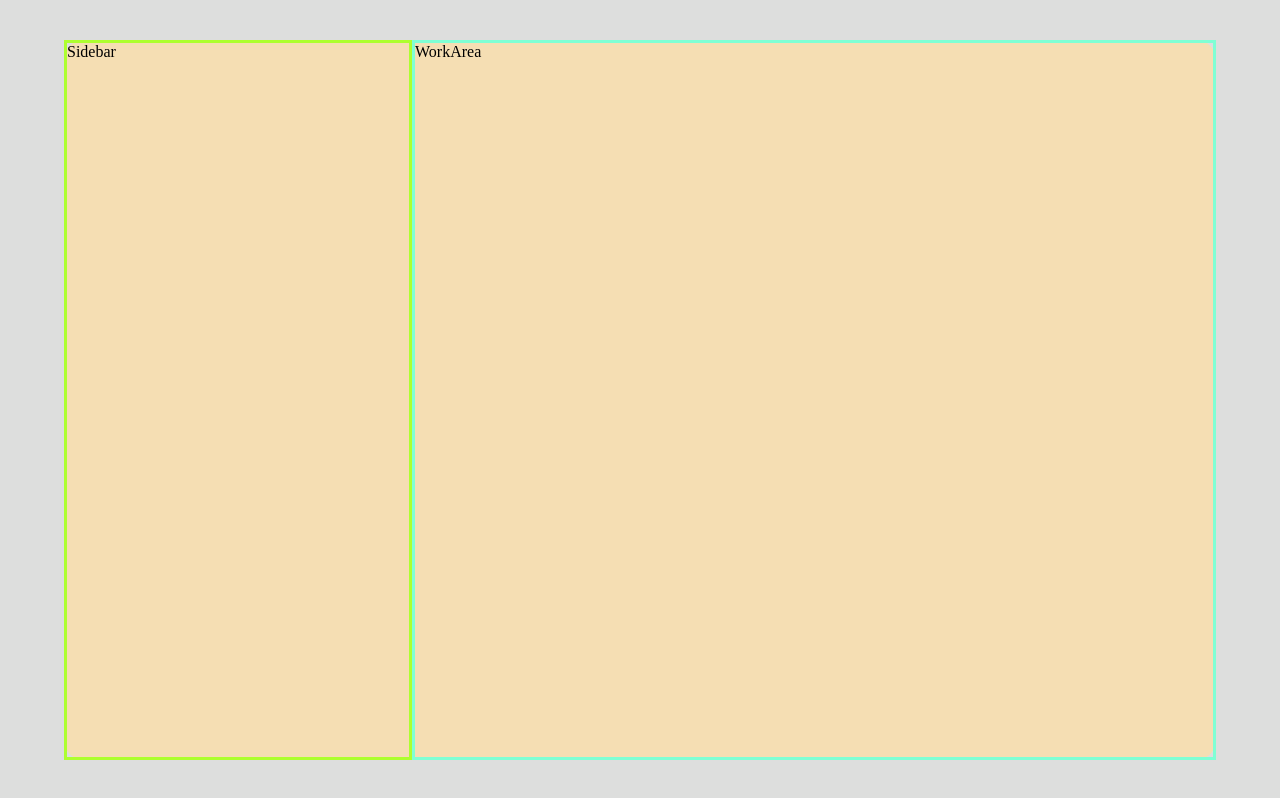
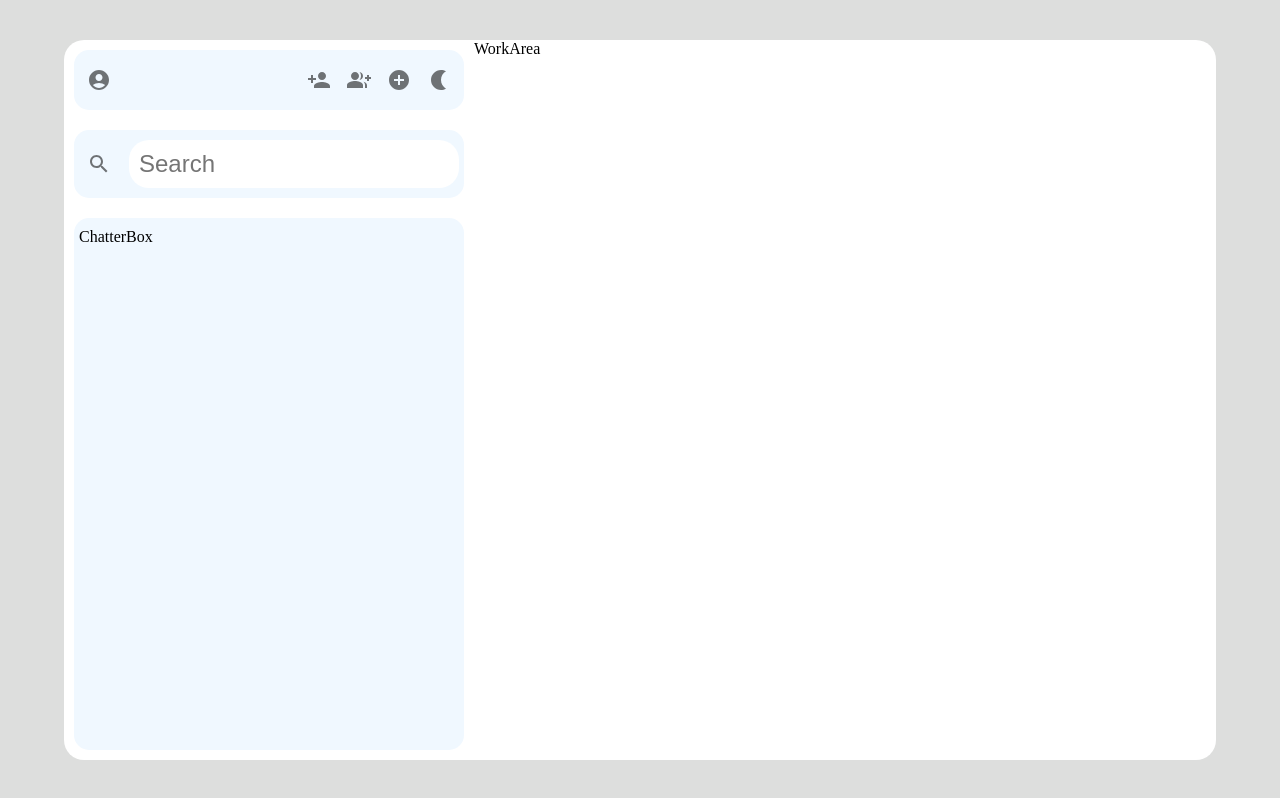
Before and after one commit to ameha1/ChatterBox, a React (Vite) app in the folder chatterBox-Client/chatter-box/: page / in a window 1280 px wide. Built offline with nearby package versions, Linux system fonts and the light colour scheme.

Commit message:
sidebar UI

```diff
--- a/chatterBox-Client/chatter-box/src/Components/MyStyle.css
+++ b/chatterBox-Client/chatter-box/src/Components/MyStyle.css
@@ -3,7 +3,7 @@
 .main-container
 {
 
-    background-color: wheat;
+    background-color: white;
     height: 90vh;
     width: 90vw;
     display: flex;
@@ -14,11 +14,55 @@
 .side-bar{
 
     flex : 0.3;
-    border: 3px solid greenyellow;
+    display: flex;
+    flex-direction: column;
+
+}
+
+.sb-header{
+
+    background-color: aliceblue;
+    border-radius: 15px;
+    padding: 10px 5px;
+    margin: 10px;
+    display: flex;
+    justify-content: space-between;
+
+}
+
+.sb-search{
+
+    background-color: aliceblue;
+    border-radius: 15px;
+    padding: 10px 5px;
+    margin: 10px;
+    display: flex;
+    align-items: center;
+
+}
+
+.search-box{
+
+    outline-width: 0;
+    border: none;
+    margin-left: 10px;
+    font-size: 1.5rem;
+    border-radius: 20px;
+    padding: 10px;
+
+}
+
+.sb-conversations{
+
+    background-color: aliceblue;
+    border-radius: 15px;
+    padding: 10px 5px;
+    margin: 10px;
+    flex: 1;
+
 }
 
 .work-Area{
 
     flex: 0.7;
-    border: 3px solid aquamarine;
 }
--- a/chatterBox-Client/chatter-box/src/Components/Sidebar.jsx
+++ b/chatterBox-Client/chatter-box/src/Components/Sidebar.jsx
@@ -1,10 +1,68 @@
 import React from 'react'
 import './MyStyle.css'
+import AccountCircleIcon from '@mui/icons-material/AccountCircle';
+import PersonAddIcon from '@mui/icons-material/PersonAdd';
+import GroupAddIcon from '@mui/icons-material/GroupAdd';
+import AddCircleIcon from '@mui/icons-material/AddCircle';
+import NightlightIcon from '@mui/icons-material/Nightlight';
+import SearchIcon from '@mui/icons-material/Search';
+
+import { IconButton } from '@mui/material';
 
 const Sidebar = () => {
   return (
 
-    <div className='side-bar'>Sidebar</div>
+
+
+    <div className='side-bar'>
+
+    <div className="sb-header">
+
+      <div>
+        <IconButton>
+          <AccountCircleIcon />
+        </IconButton>
+      </div>
+
+
+      <div>
+        <IconButton>
+          <PersonAddIcon />
+        </IconButton>
+
+        <IconButton>
+          <GroupAddIcon />
+        </IconButton>
+
+        <IconButton>
+          <AddCircleIcon />
+        </IconButton>
+
+        <IconButton>
+          <NightlightIcon />
+        </IconButton>
+      </div>
+
+    </div>
+
+    <div className="sb-search">
+      <IconButton>
+        <SearchIcon />
+      </IconButton>
+
+      <input className='search-box' placeholder='Search' />
+
+    </div>
+
+    <div className="sb-conversations">
+
+      ChatterBox
+
+    </div>
+
+    </div>
+
+
 
   )
 }
--- a/chatterBox-Client/chatter-box/src/Components/WorkArea.jsx
+++ b/chatterBox-Client/chatter-box/src/Components/WorkArea.jsx
@@ -2,6 +2,7 @@
 import './MyStyle.css'
 
 const WorkArea = () => {
+
   return (
 
     <div className='work-Area'>WorkArea</div>
```
Also changed, not shown: chatterBox-Client/chatter-box/package.json (+7 -1 lines), 1 other file (tests, documents, lock files or other folders).
